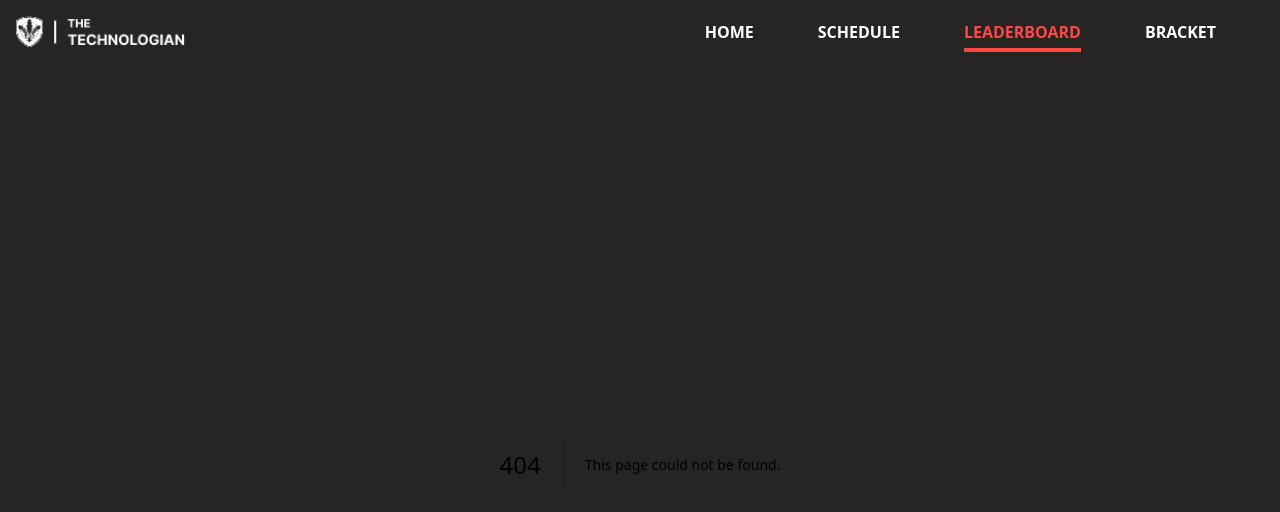
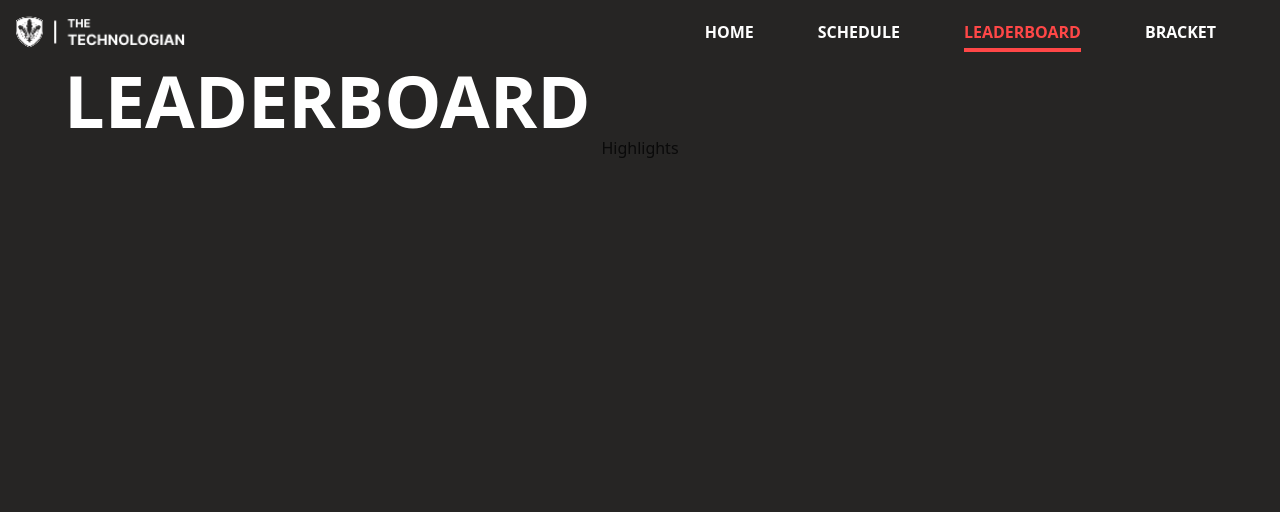
Before and after one commit to Wetooa/Project-CITU-Intramurals-2025, a Next.js app: page /leaderboard in a window 1280 px wide. Before the commit this address had no page. Shown: the top 512 px of the page. Built offline with nearby package versions, Linux system fonts and the light colour scheme.

Commit message:
basic additions

```diff
--- /dev/null
+++ b/app/leaderboard/page.tsx
@@ -0,0 +1,16 @@
+import GameFiltersSchedule from "@/components/feature/game-filters";
+
+export default function LeaderBoardScreen() {
+  return (
+    <>
+      <div className="w-full h-full flex flex-col justify-center items-center px-5p">
+        <div className="w-full text-left">
+          <p className="text-7xl text-white font-bold ">LEADERBOARD</p>
+        </div>
+        <div>
+          <p>Highlights</p>
+        </div>
+      </div>
+    </>
+  );
+}
--- a/package.json
+++ b/package.json
@@ -16,10 +16,10 @@
     "google-auth-library": "^9.15.1",
     "google-spreadsheet": "^4.1.4",
     "lucide-react": "^0.477.0",
-    "next": "15.1.7",
+    "next": "^15.1.7",
     "react": "^19.0.0",
     "react-dom": "^19.0.0",
-    "react-native-skeleton-content": "^1.0.28",
+    "react-native-skeleton-content": "^1.0.13",
     "tailwind-merge": "^3.0.2",
     "tailwindcss-animate": "^1.0.7"
   },
--- a/tailwind.config.ts
+++ b/tailwind.config.ts
@@ -9,58 +9,63 @@ export default {
   ],
   theme: {
     extend: {
+      padding: {
+        "5p": "5%",
+        "10p": "10%",
+        "20p": "20%",
+      },
       colors: {
-  			background: 'hsl(var(--background))',
-  			foreground: 'hsl(var(--foreground))',
+        background: "hsl(var(--background))",
+        foreground: "hsl(var(--foreground))",
         // put custom colors here
-  			coral_red: '#FF4A4A',
+        coral_red: "#FF4A4A",
         mocha: "#262524",
-			charcoal_black : "#1b1a18",
+        charcoal_black: "#1b1a18",
         card: {
-  				DEFAULT: 'hsl(var(--card))',
-  				foreground: 'hsl(var(--card-foreground))'
+          DEFAULT: "hsl(var(--card))",
+          foreground: "hsl(var(--card-foreground))",
         },
         popover: {
-  				DEFAULT: 'hsl(var(--popover))',
-  				foreground: 'hsl(var(--popover-foreground))'
+          DEFAULT: "hsl(var(--popover))",
+          foreground: "hsl(var(--popover-foreground))",
         },
         primary: {
-  				DEFAULT: 'hsl(var(--primary))',
-  				foreground: 'hsl(var(--primary-foreground))'
+          DEFAULT: "hsl(var(--primary))",
+          foreground: "hsl(var(--primary-foreground))",
         },
         secondary: {
-  				DEFAULT: 'hsl(var(--secondary))',
-  				foreground: 'hsl(var(--secondary-foreground))'
+          DEFAULT: "hsl(var(--secondary))",
+          foreground: "hsl(var(--secondary-foreground))",
         },
         muted: {
-  				DEFAULT: 'hsl(var(--muted))',
-  				foreground: 'hsl(var(--muted-foreground))'
+          DEFAULT: "hsl(var(--muted))",
+          foreground: "hsl(var(--muted-foreground))",
         },
         accent: {
-  				DEFAULT: 'hsl(var(--accent))',
-  				foreground: 'hsl(var(--accent-foreground))'
+          DEFAULT: "hsl(var(--accent))",
+          foreground: "hsl(var(--accent-foreground))",
         },
         destructive: {
-  				DEFAULT: 'hsl(var(--destructive))',
-  				foreground: 'hsl(var(--destructive-foreground))'
+          DEFAULT: "hsl(var(--destructive))",
+          foreground: "hsl(var(--destructive-foreground))",
         },
-  			border: 'hsl(var(--border))',
-  			input: 'hsl(var(--input))',
-  			ring: 'hsl(var(--ring))',
+        border: "hsl(var(--border))",
+        input: "hsl(var(--input))",
+        ring: "hsl(var(--ring))",
         chart: {
-  				'1': 'hsl(var(--chart-1))',
-  				'2': 'hsl(var(--chart-2))',
-  				'3': 'hsl(var(--chart-3))',
-  				'4': 'hsl(var(--chart-4))',
-  				'5': 'hsl(var(--chart-5))'
-  			}
+          "1": "hsl(var(--chart-1))",
+          "2": "hsl(var(--chart-2))",
+          "3": "hsl(var(--chart-3))",
+          "4": "hsl(var(--chart-4))",
+          "5": "hsl(var(--chart-5))",
+        },
       },
       borderRadius: {
-  			lg: 'var(--radius)',
-  			md: 'calc(var(--radius) - 2px)',
-  			sm: 'calc(var(--radius) - 4px)'
-  		}
-  	}
+        lg: "var(--radius)",
+        md: "calc(var(--radius) - 2px)",
+        sm: "calc(var(--radius) - 4px)",
+      },
+    },
   },
   plugins: [require("tailwindcss-animate")],
 } satisfies Config;
```
Also changed, not shown: 1 other file (tests, documents, lock files or other folders). Lines whose indentation alone changed are shown as unchanged.
